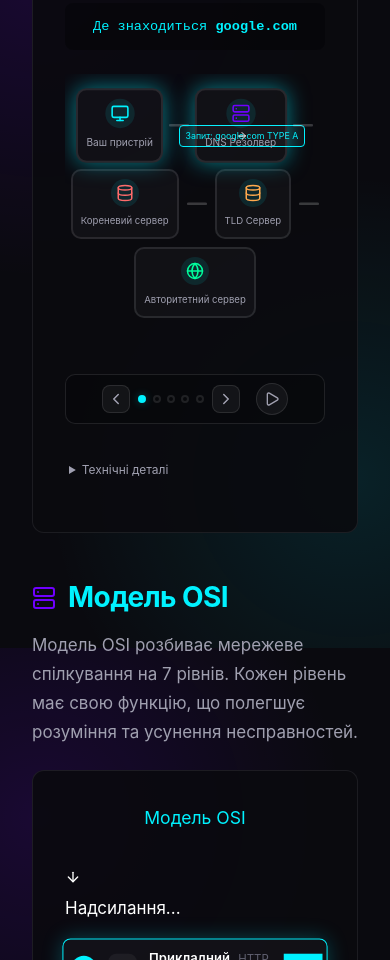
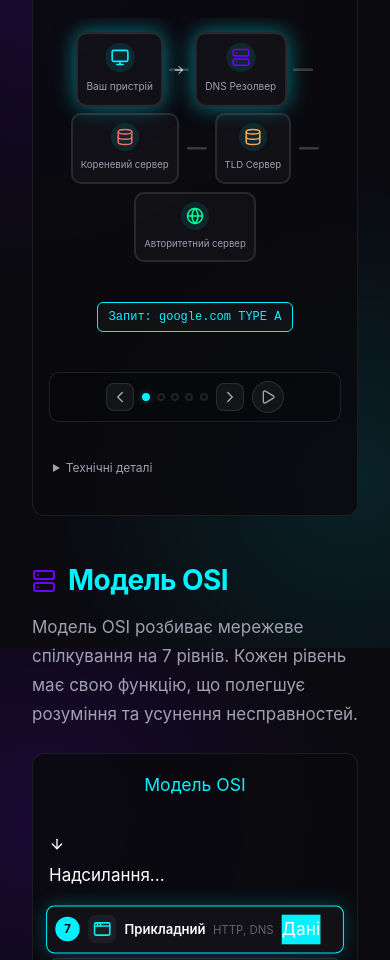
Before and after one commit to andriyze/sec101, a React (Vite) app: page /advanced in a window 390 px wide. Shown: the part 1040-2000 px from the top of the page. Built offline with nearby package versions, Linux system fonts and the light colour scheme.

Commit message:
fix: polish responsive visualizations

```diff
--- a/src/components/visualizations/DnsResolutionViz.jsx
+++ b/src/components/visualizations/DnsResolutionViz.jsx
@@ -192,9 +192,6 @@ const DnsResolutionViz = () => {
                                                 <div className="dns-packet">
                                                     <ArrowRight size={12} />
                                                 </div>
-                                                <span className="dns-packet-label">
-                                                    {stepExplanations[index]?.packetLabel}
-                                                </span>
                                             </motion.div>
                                         )}
                                     </AnimatePresence>
@@ -202,6 +199,10 @@ const DnsResolutionViz = () => {
                             )}
                         </React.Fragment>
                     ))}
+                </div>
+
+                <div className="dns-packet-status" role="status">
+                    {currentExplanation.packetLabel}
                 </div>
 
                 {/* Animation Controls */}
--- a/src/index.css
+++ b/src/index.css
@@ -62,6 +62,7 @@ h6 {
   line-height: 1.2;
   font-weight: 700;
   letter-spacing: -0.02em;
+  overflow-wrap: anywhere;
 }
 
 h1 {
@@ -198,7 +199,7 @@ a:hover {
   }
 
   h1 {
-    font-size: 2.5rem;
+    font-size: clamp(2rem, 14vw, 2.5rem);
   }
 
   h2 {
@@ -257,6 +258,18 @@ a:hover {
   backdrop-filter: blur(10px);
   position: relative;
   overflow: hidden;
+}
+
+.card p,
+.card li,
+.card span,
+.card h1,
+.card h2,
+.card h3,
+.card h4,
+.card h5,
+.card h6 {
+  overflow-wrap: anywhere;
 }
 
 .card::before {
@@ -871,6 +884,18 @@ input:checked + .toggle-slider:before {
     width: 44px;
     height: 44px;
   }
+
+  .card,
+  .tool-section {
+    padding: var(--space-sm);
+  }
+
+  .btn {
+    max-width: 100%;
+    justify-content: center;
+    white-space: normal;
+    overflow-wrap: anywhere;
+  }
 }
 
 /* Progress Bar */
@@ -996,6 +1021,7 @@ input:checked + .toggle-slider:before {
   background: rgba(255, 255, 255, 0.035);
   color: var(--text-main);
   transition: var(--transition-fast);
+  min-width: 0;
 }
 
 a.tool-list-item:hover,
@@ -1021,9 +1047,19 @@ a.tool-list-item:focus-visible {
   color: var(--text-main);
 }
 
+.tool-list-copy {
+  min-width: 0;
+}
+
 .tool-list-copy p {
   margin: 0;
   font-size: 0.9rem;
+}
+
+.tool-section p,
+.tool-section li,
+.tool-list-copy p {
+  overflow-wrap: anywhere;
 }
 
 .tool-list-action {
@@ -1037,6 +1073,8 @@ a.tool-list-item:focus-visible {
 .viz-container {
   margin: 1.5rem 0;
   overflow: hidden;
+  max-width: 100%;
+  min-width: 0;
 }
 
 .viz-title {
@@ -1044,6 +1082,7 @@ a.tool-list-item:focus-visible {
   margin-bottom: 1rem;
   text-align: center;
   font-size: 1.1rem;
+  overflow-wrap: anywhere;
 }
 
 .viz-content {
@@ -1387,6 +1426,7 @@ a.tool-list-item:focus-visible {
   align-items: center;
   gap: 1rem;
   width: 100%;
+  min-width: 0;
 }
 
 .tracker-header {
@@ -1422,6 +1462,7 @@ a.tool-list-item:focus-visible {
   gap: 0.5rem;
   width: 100%;
   justify-content: center;
+  min-width: 0;
 }
 
 .tracker-node {
@@ -1612,6 +1653,7 @@ a.tool-list-item:focus-visible {
   border-radius: 10px;
   min-width: 180px;
   max-width: 200px;
+  overflow-wrap: anywhere;
 }
 
 .tracker-profile-categories {
@@ -2046,6 +2088,12 @@ a.tool-list-item:focus-visible {
     gap: 0.75rem;
   }
 
+  .tracker-eye,
+  .tracker-blocked {
+    top: 2px;
+    right: 2px;
+  }
+
   .tracker-sites {
     flex-wrap: wrap;
     justify-content: center;
@@ -2055,6 +2103,17 @@ a.tool-list-item:focus-visible {
     min-width: auto;
   }
 
+  .tracker-explainer,
+  .tracker-impact,
+  .tracker-profile-enhanced {
+    max-width: 100%;
+    width: 100%;
+  }
+
+  .tracker-profile-enhanced {
+    min-width: 0;
+  }
+
   .phishing-field {
     flex-direction: column;
     align-items: flex-start;
@@ -2071,10 +2130,13 @@ a.tool-list-item:focus-visible {
 
   .tool-list-item {
     grid-template-columns: auto 1fr;
+    gap: 0.65rem;
+    padding: 0.75rem;
   }
 
   .tool-list-action {
     grid-column: 2;
+    white-space: normal;
   }
 }
 
@@ -2317,22 +2379,26 @@ a.tool-list-item:focus-visible {
 .dns-packet-wrapper {
   position: absolute;
   display: flex;
-  flex-direction: column;
-  align-items: center;
-  gap: 0.25rem;
+  align-items: center;
+  justify-content: center;
   top: 50%;
   left: 50%;
   transform: translate(-50%, -50%);
 }
 
-.dns-packet-label {
-  font-size: 0.55rem;
-  padding: 0.15rem 0.35rem;
+.dns-packet-status {
+  align-self: center;
+  max-width: 100%;
+  font-family: monospace;
+  font-size: 0.75rem;
+  line-height: 1.4;
+  padding: 0.35rem 0.65rem;
   background: var(--bg-card);
   border: 1px solid var(--primary);
-  border-radius: 4px;
+  border-radius: 6px;
   color: var(--primary);
-  white-space: nowrap;
+  text-align: center;
+  overflow-wrap: anywhere;
 }
 
 .dns-technical {
@@ -2365,12 +2431,15 @@ a.tool-list-item:focus-visible {
   flex-direction: column;
   gap: 1rem;
   width: 100%;
+  min-width: 0;
 }
 
 .osi-stack {
   display: flex;
   flex-direction: column;
   gap: 0.35rem;
+  width: 100%;
+  min-width: 0;
 }
 
 .osi-layer {
@@ -2382,6 +2451,7 @@ a.tool-list-item:focus-visible {
   background: var(--bg-card);
   border: 1px solid var(--border-light);
   transition: var(--transition-fast);
+  min-width: 0;
 }
 
 .osi-layer.active {
@@ -2421,17 +2491,20 @@ a.tool-list-item:focus-visible {
   display: flex;
   align-items: baseline;
   gap: 0.5rem;
+  min-width: 0;
 }
 
 .osi-layer-name {
   font-size: 0.85rem;
   font-weight: 600;
   color: var(--text-main);
+  overflow-wrap: anywhere;
 }
 
 .osi-layer-example {
   font-size: 0.7rem;
   color: var(--text-dim);
+  overflow-wrap: anywhere;
 }
 
 .osi-packet {
@@ -3122,6 +3195,7 @@ a.tool-list-item:focus-visible {
   flex-direction: column;
   gap: 1rem;
   width: 100%;
+  min-width: 0;
 }
 
 .ipv-comparison {
@@ -3142,6 +3216,7 @@ a.tool-list-item:focus-visible {
   background: var(--bg-card);
   border: 1px solid var(--border-light);
   border-radius: 12px;
+  overflow-wrap: anywhere;
 }
 
 .ipv-version.v4 {
@@ -3178,11 +3253,14 @@ a.tool-list-item:focus-visible {
   background: rgba(0, 0, 0, 0.3);
   border-radius: 6px;
   font-family: monospace;
+  min-width: 0;
 }
 
 .ipv-address-text {
   font-size: 0.85rem;
   color: var(--text-main);
+  overflow-wrap: anywhere;
+  word-break: break-word;
 }
 
 .ipv-address-text.v6 {
@@ -3286,6 +3364,16 @@ a.tool-list-item:focus-visible {
 
   .osi-layer {
     padding: 0.5rem;
+    gap: 0.5rem;
+  }
+
+  .osi-layer.active {
+    transform: none;
+  }
+
+  .osi-layer-info {
+    flex-wrap: wrap;
+    gap: 0.2rem 0.45rem;
   }
 
   .osi-layer-num {
@@ -3380,6 +3468,7 @@ a.tool-list-item:focus-visible {
 
   .ipv-version {
     max-width: 100%;
+    min-width: 0;
     width: 100%;
   }
 
@@ -3389,6 +3478,7 @@ a.tool-list-item:focus-visible {
 
   .ipv-address-text {
     font-size: 0.75rem;
+    min-width: 0;
   }
 
   .ipv-address-text.v6 {
@@ -3445,6 +3535,7 @@ a.tool-list-item:focus-visible {
   justify-content: center;
   width: 32px;
   height: 32px;
+  flex: 0 0 32px;
   border-radius: 8px;
   border: 1px solid var(--border-light);
   background: rgba(255, 255, 255, 0.05);
@@ -3471,6 +3562,7 @@ a.tool-list-item:focus-visible {
 .animation-control-btn.play-pause {
   width: 36px;
   height: 36px;
+  flex-basis: 36px;
   border-radius: 50%;
   margin-left: 0.5rem;
 }
@@ -3484,6 +3576,7 @@ a.tool-list-item:focus-visible {
   display: flex;
   align-items: center;
   gap: 0.4rem;
+  min-width: 0;
 }
 
 .animation-step-dot {
@@ -3522,16 +3615,27 @@ a.tool-list-item:focus-visible {
   .animation-controls {
     gap: 0.5rem;
     padding: 0.5rem;
+    flex-wrap: wrap;
+    max-width: 100%;
   }
 
   .animation-control-btn {
     width: 28px;
     height: 28px;
+    flex-basis: 28px;
   }
 
   .animation-control-btn.play-pause {
     width: 32px;
     height: 32px;
+    flex-basis: 32px;
+    margin-left: 0;
+  }
+
+  .animation-step-dots {
+    flex-wrap: wrap;
+    justify-content: center;
+    max-width: 100%;
   }
 
   .animation-step-dot {
```
